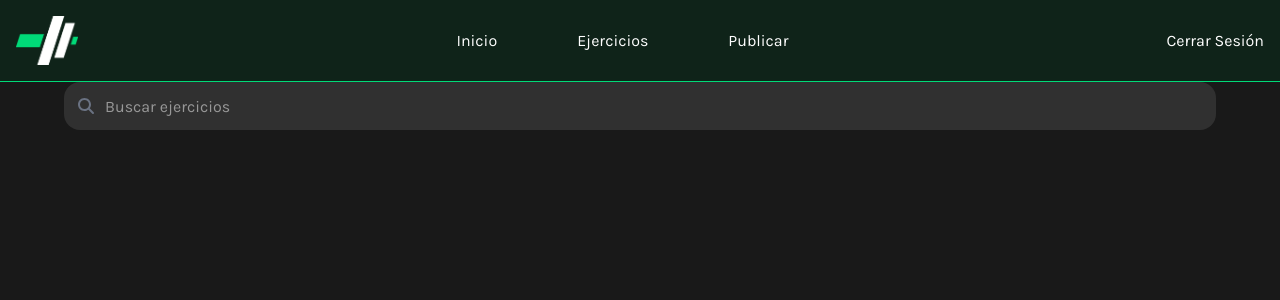
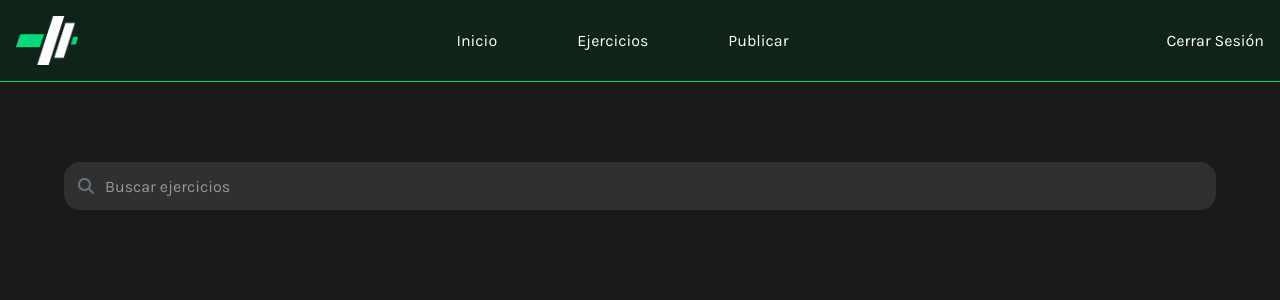
Before and after one commit to Swarch-2025ii-ProofLift/prooflift-fe, a React (Vite) app: page /exercises in a window 1280 px wide. Shown: the top 300 px of the page. Built offline with nearby package versions, Linux system fonts and the light colour scheme.

Commit message:
feat: Pantalla ejercicios y search bar 2

```diff
--- a/src/components/exercises/SearchBar.jsx
+++ b/src/components/exercises/SearchBar.jsx
@@ -3,7 +3,7 @@ import { faMagnifyingGlass } from "@fortawesome/free-solid-svg-icons"
 
 function SearchBar() {
   return (
-    <div className="relative w-[90%] mx-auto bg-[#303030] rounded-2xl">
+    <div className="relative w-[90%] mx-auto bg-[#303030] mt-20 rounded-2xl">
         <FontAwesomeIcon icon={faMagnifyingGlass} className="absolute left-3 top-1/2 -translate-y-1/2 text-gray-500"/>
         <input className='w-full h-12 pl-10 pr-8 text-secondary
              rounded-2xl border border-transparent
```
